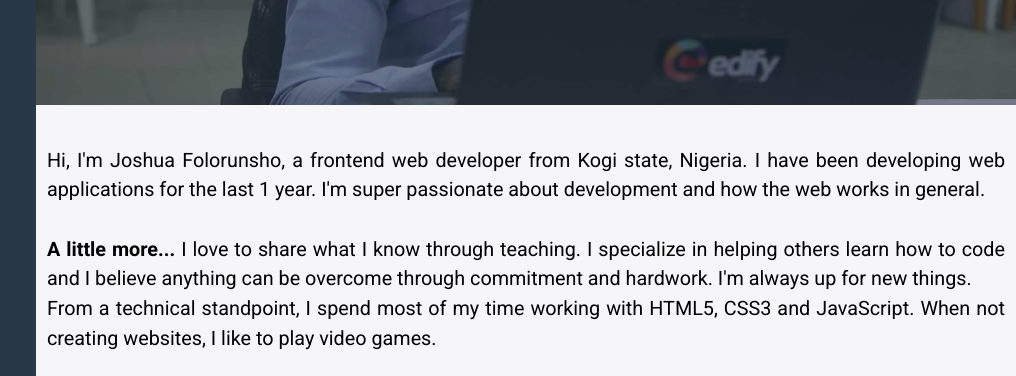
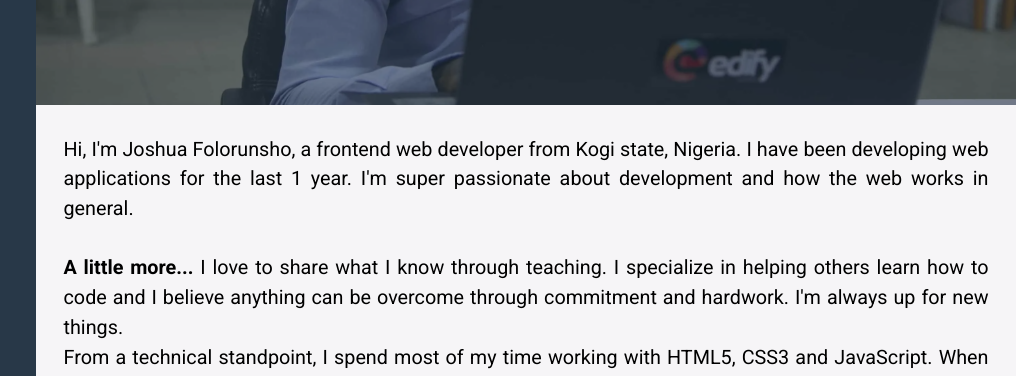
Before and after one commit to Joshuafolorunsho/Portfolio, a plain HTML site: page index.html in a window 1280 px wide. Shown: the part 415-791 px from the top of the page, 264-1280 px from the left. Drawn offline with Linux system fonts and the light colour scheme.

Commit message:
added spaces to the left and right

```diff
--- a/css/style.css
+++ b/css/style.css
@@ -191,7 +191,7 @@ header .img-container > img {
 	padding: 1rem 0;
 }
 .p-small {
-	padding: 1rem;
+	padding: 0 2.5rem;
 }
 
 .m-small {
```
